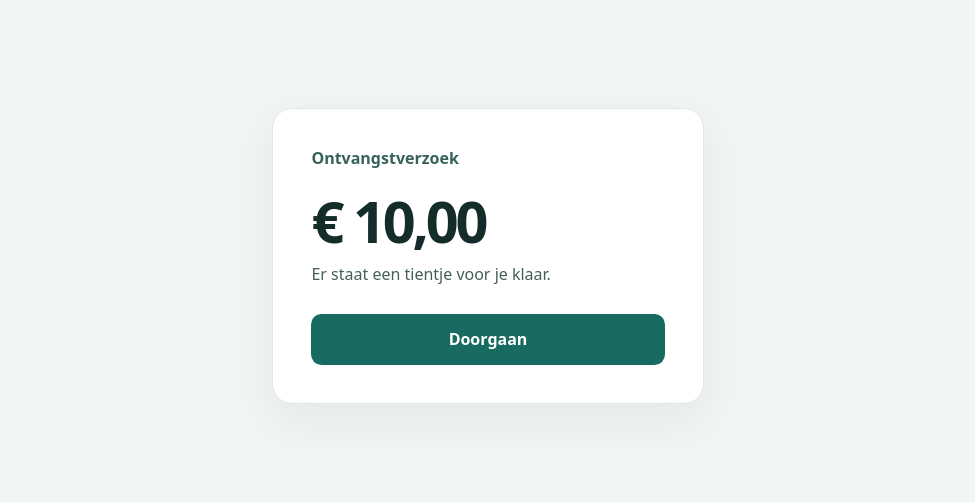
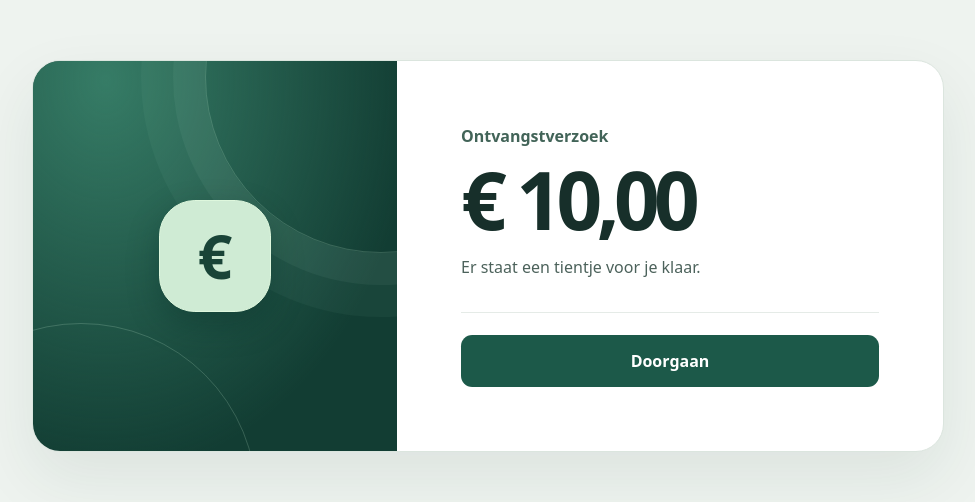
Before and after one commit to h4sw5q2wr9-byte/betaalverzoek-10, a plain HTML site: page index.html in a window 1280 px wide. Shown: the part 144-646 px from the top of the page, without its empty margins (152-1127 px from the left). Drawn offline with Linux system fonts and the light colour scheme.

Commit message:
Werk ontvangstscherm uit voor mobiel en desktop

```diff
--- a/index.html
+++ b/index.html
@@ -9,7 +9,7 @@
   <meta property="og:locale" content="nl_NL">
   <meta property="og:title" content="Claim je € 10,00">
   <meta property="og:description" content="Er staat een tientje voor je klaar.">
-  <meta property="og:url" content="https://h4sw5q2wr9-byte.github.io/betaalverzoek-10/?v=9">
+  <meta property="og:url" content="https://h4sw5q2wr9-byte.github.io/betaalverzoek-10/?v=10">
   <meta property="og:image" content="https://h4sw5q2wr9-byte.github.io/betaalverzoek-10/euro-mini.jpg">
   <meta property="og:image:type" content="image/jpeg">
   <meta property="og:image:width" content="160">
@@ -17,28 +17,49 @@
   <meta property="og:image:alt" content="Wit euroteken op een groenblauw betaalkaartje.">
   <link rel="icon" type="image/jpeg" sizes="160x160" href="euro-mini.jpg">
   <style>
-    html, body { margin: 0; min-height: 100%; }
-    body { min-height: 100dvh; display: grid; place-items: center; background: #f1f5f4; color: #142d2b; font: 1rem system-ui, sans-serif; }
+    :root { color-scheme: light; font: 1rem system-ui, sans-serif; color: #172f2a; background: #eef3ef; }
+    *, *::before, *::after { box-sizing: border-box; }
+    body { margin: 0; }
+    [hidden] { display: none !important; }
+    .screen { min-height: 100vh; min-height: 100dvh; display: grid; place-items: center; padding: clamp(1rem, 4vw, 3rem); }
+    .receipt { width: min(100%, 57rem); display: grid; grid-template-columns: 2fr 3fr; border-radius: 1.75rem; overflow: hidden; background: white; border: 1px solid #dbe5de; box-shadow: 0 1.6rem 4rem #183d3315; }
+    .visual { position: relative; isolation: isolate; overflow: hidden; min-height: 12rem; display: grid; place-items: center; background: radial-gradient(ellipse at 20% 5%, #367c66, transparent 75%), #123d33; }
+    .visual::before, .visual::after { content: ""; position: absolute; z-index: -1; width: 22rem; aspect-ratio: 1; border-radius: 50%; border: 1px solid #d1f7dd30; }
+    .visual::before { top: -10rem; right: -10rem; box-shadow: 0 0 0 2rem #d1f7dd0d, 0 0 0 4rem #d1f7dd0a; }
+    .visual::after { bottom: -14rem; left: -8rem; }
+    .symbol { display: grid; place-items: center; width: clamp(5rem, 12vw, 7rem); aspect-ratio: 1; border: 1px solid #def7dd; border-radius: 32%; color: #194437; background: #cfebd4; font-size: clamp(2.5rem, 6vw, 3.8rem); font-weight: 650; line-height: 1; box-shadow: 0 .8rem 2rem #072a2455; }
+    .content { padding: clamp(1.6rem, 6vw, 4rem); }
+    h1 { margin: 0; font-size: 1rem; font-weight: 650; color: #426458; }
+    .amount { margin: .7rem 0 .95rem; font-size: clamp(3rem, 8vw, 5rem); font-weight: 690; letter-spacing: -.07em; line-height: 1.03; font-variant-numeric: tabular-nums; }
+    .description { margin: 0; color: #4c625b; line-height: 1.55; }
+    .action { margin-top: 2rem; padding-top: 1.4rem; border-top: 1px solid #e5ebe7; }
+    button { width: 100%; min-height: 3.25rem; padding: .75rem 1rem; border: 0; border-radius: .7rem; background: #1c5949; color: #fff; font: inherit; font-weight: 650; cursor: pointer; }
+    button:hover { background: #154739; }
+    button:focus-visible, video:focus-visible { outline: 3px solid #438c70; outline-offset: 4px; }
     body.playing { background: #000; }
-    [hidden] { display: none !important; }
-    main { box-sizing: border-box; width: min(27rem, calc(100vw - 2rem)); padding: clamp(1.4rem, 5vw, 2.4rem); background: #fff; border: 1px solid #dfe8e6; border-radius: 1.25rem; box-shadow: 0 1rem 3rem #183d3310; }
-    .label { margin: 0 0 1.4rem; font-weight: 650; color: #37615b; }
-    h1 { margin: 0; font-size: clamp(2.5rem, 9vw, 3.6rem); letter-spacing: -.055em; line-height: 1; }
-    .description { margin: .85rem 0 1.8rem; color: #455f5b; }
-    button { border: 0; width: 100%; border-radius: .65rem; padding: .9rem 1rem; background: #176b61; color: white; font: inherit; font-weight: bold; cursor: pointer; }
-    button:hover { background: #11564e; }
-    button:focus-visible { outline: 3px solid #2d8c7d; outline-offset: 4px; }
-    video { display: block; width: 100vw; height: 100dvh; object-fit: contain; }
+    video { display: block; width: 100%; height: 100vh; height: 100dvh; object-fit: contain; }
+    @media (max-width: 40rem) {
+      .receipt { max-width: 28rem; grid-template-columns: 1fr; }
+      .visual { min-height: 9rem; }
+      .action { margin-top: 1.5rem; }
+    }
   </style>
 </head>
 <body>
-  <main id="claim">
-    <p class="label">Ontvangstverzoek</p>
-    <h1>€ 10,00</h1>
-    <p class="description">Er staat een tientje voor je klaar.</p>
-    <button id="claim-button" type="button">Doorgaan</button>
+  <main class="screen" id="claim">
+    <section class="receipt" aria-labelledby="request-title">
+      <div class="visual" aria-hidden="true"><span class="symbol">€</span></div>
+      <div class="content">
+        <h1 id="request-title">Ontvangstverzoek</h1>
+        <p class="amount">€ 10,00</p>
+        <p class="description">Er staat een tientje voor je klaar.</p>
+        <div class="action">
+          <button id="claim-button" type="button">Doorgaan</button>
+        </div>
+      </div>
+    </section>
   </main>
-  <video id="rickroll" hidden playsinline controls loop preload="auto" aria-label="Rick Astley danst in Never Gonna Give You Up">
+  <video id="rickroll" hidden playsinline controls loop tabindex="0" preload="auto" aria-label="Rick Astley danst in Never Gonna Give You Up">
     <source src="rickroll-dans.mp4" type="video/mp4">
   </video>
   <script>
@@ -48,7 +69,8 @@
       video.hidden = false;
       claim.hidden = true;
       document.body.classList.add('playing');
-      video.play().catch(() => video.focus());
+      video.play().catch(() => {});
+      video.focus({ preventScroll: true });
     });
   </script>
 </body>
```
